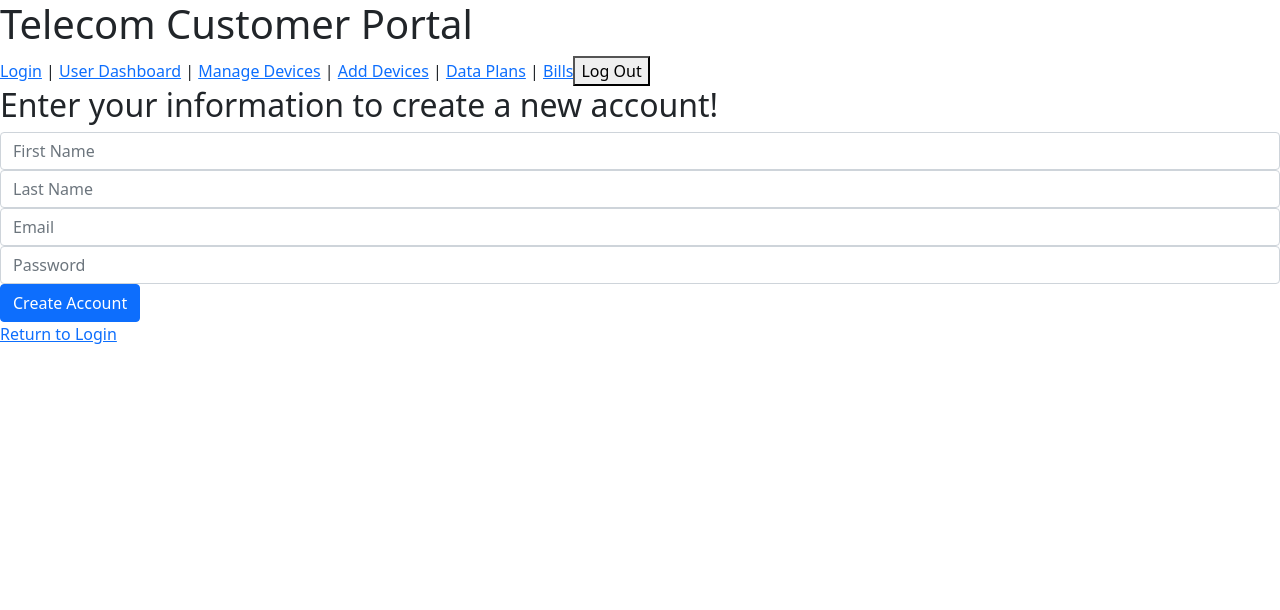
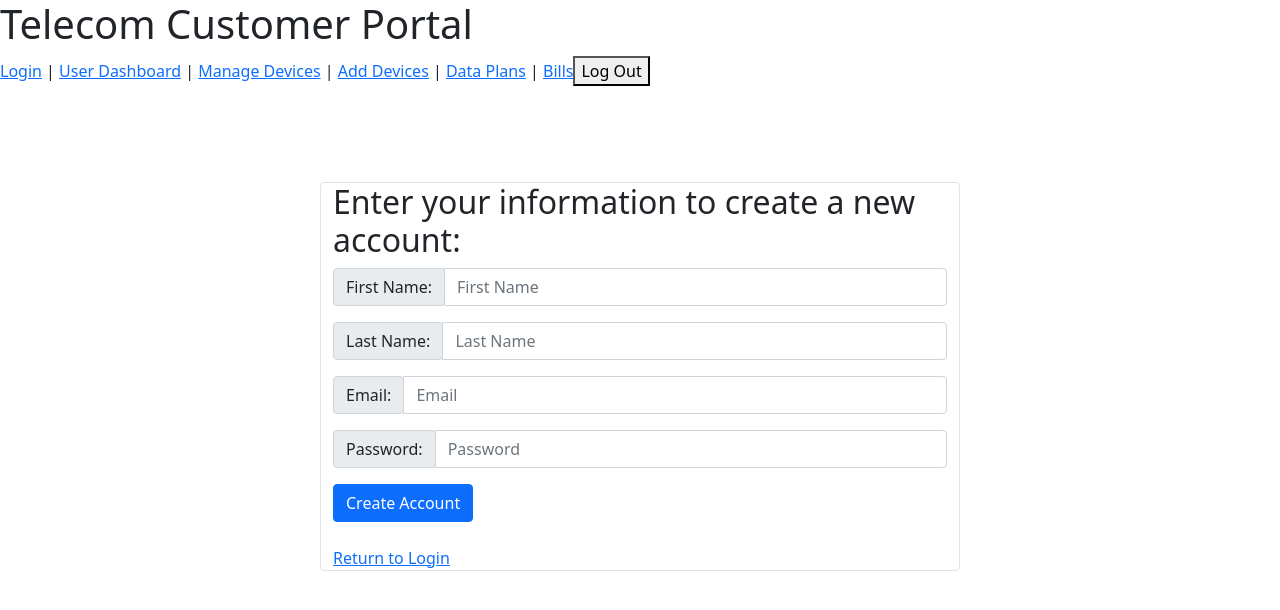
Before and after one commit to CoryFree42/TelecomCustomerPortal, an Angular app in the folder telecom-portal-angular/: page /new-user in a window 1280 px wide. Shown: the top 610 px of the page. Built offline with nearby package versions, Linux system fonts and the light colour scheme.

Commit message:
Added styles for the login, new user, user dashboard, and plans components.

```diff
--- a/telecom-portal-angular/src/app/login/login.component.html
+++ b/telecom-portal-angular/src/app/login/login.component.html
@@ -1,17 +1,35 @@
 
 
+<div class="container-fluid">
+    <div class="row">
+        <br>
+        <br>
+        <br>
+        <br>
+    </div>
+    <div class="row">
+        <div class="col-3"></div>
+        <div class="col-6 border rounded">
+            <h2>Enter a valid email and password to login:</h2>
+            <form (ngSubmit)="checkValidUser(); loginForm.reset()" class="mg-5" id="login-form" #loginForm>
+                <div class="input-group mb-3">
                     <div>
-    <h2>Enter a valid email and password to login</h2>
-    <form (ngSubmit)="checkValidUser(); loginForm.reset()" id="login-form" #loginForm>
-        <div class="form-group">
-            <input name="email"  [(ngModel)]="formData.email" class="form-control" placeholder="Email" type="text" />
+                        <span class="input-group-text" id="1">Email:</span>
                     </div>
-        <div class="form-group">
-            <input name="password" [(ngModel)]="formData.password" class="form-control" placeholder="Password" type="text" />
+                    <input name="email"  [(ngModel)]="formData.email" class="form-control" type="text" />
+                </div>
+                <div class="input-group mb-3">
+                    <div>
+                        <span class="input-group-text" id="2">Password:</span>
+                    </div>
+                    <input name="password" [(ngModel)]="formData.password" class="form-control" type="text" />
                 </div>
                 <div>
-            <input class="btn btn-primary submit-button" type="submit" value="Log In" />
+                    <input class="btn btn-primary" type="submit" value="Log In" />
                 </div>
             </form>
+            <br>
             <a [routerLink]="['/new-user']">Create New User</a>
         </div>
+    </div>
+</div>
--- a/telecom-portal-angular/src/app/new-user/new-user.component.html
+++ b/telecom-portal-angular/src/app/new-user/new-user.component.html
@@ -1,21 +1,50 @@
+<div class="container-fluid">
+    <div class="row">
+        <br>
+        <br>
+        <br>
+        <br>
+    </div>
+    <div class="row">
+        <div class="col-3"></div>
+        <div class="col-6 border rounded">
+            <h2>Enter your information to create a new account:</h2>
+            <form (ngSubmit)="handleSubmit(); userForm.reset()" class="mg-5" id="new-user" #userForm>
+                <div class="input-group mb-3">
                     <div>
-    <h2>Enter your information to create a new account!</h2>
-    <form (ngSubmit)="handleSubmit(); userForm.reset()" id="new-user" #userForm>
-        <div class="form-group">
+                        <span class="input-group-text" id="1">First Name:</span>
+                    </div>
                     <input name="first-name" [(ngModel)]="formData.firstName" class="form-control" placeholder="First Name" type="text" />
                 </div>
-        <div class="form-group">
+
+                <div class="input-group mb-3">
+                    <div>
+                        <span class="input-group-text" id="2">Last Name:</span>
+                    </div>
                     <input name="last-name" [(ngModel)]="formData.lastName" class="form-control" placeholder="Last Name" type="text" />
                 </div>
-        <div class="form-group">
+
+                <div class="input-group mb-3">
+                    <div>
+                        <span class="input-group-text" id="3">Email:</span>
+                    </div>
                     <input name="email" [(ngModel)]="formData.email" class="form-control" placeholder="Email" type="text" />
                 </div>
-        <div class="form-group">
+
+                <div class="input-group mb-3">
+                    <div>
+                        <span class="input-group-text" id="4">Password:</span>
+                    </div>
                     <input name="password" [(ngModel)]="formData.password" class="form-control" placeholder="Password" type="text" />
                 </div>
+
                 <div>
-            <input class="btn btn-primary submit-button" type="submit" value="Create Account" />
+                    <input class="btn btn-primary" type="submit" value="Create Account" />
                 </div>
             </form>
+            <br>
             <a [routerLink]="['/login']">Return to Login</a>
+            <br>
         </div>
+    </div>
+</div>
--- a/telecom-portal-angular/src/app/plans/plans.component.html
+++ b/telecom-portal-angular/src/app/plans/plans.component.html
@@ -1,14 +1,16 @@
-<table id="plansTable">
+<table id="plansTable" class="table table-striped">
+    <thead>
       <tr>
           <th>Number Of Devices</th>
           <th>Cost Per Device</th>
           <th>Plan Description</th>
       </tr>
+    </thead>
+    <tbody>
       <tr *ngFor="let plan of plans">
-      <div *ngIf="plan.dataPlanID != ''">
           <td>{{ plan.numberOfDevices }}</td>
           <td>{{ plan.costPerDevice }}</td>
           <td>{{ plan.planDescription }}</td>
-      </div>
       </tr>
+    </tbody>
 </table>
--- a/telecom-portal-angular/src/app/user-dashboard/user-dashboard.component.html
+++ b/telecom-portal-angular/src/app/user-dashboard/user-dashboard.component.html
@@ -1,12 +1,16 @@
-<div id="user-dashboard">
-    <h2>User Dashboard</h2>
-    <table id="user-table" class="table">
+
+
+    <table id="user-table" class="table table-striped">
+        <thead>
             <tr>
                 <th>First Name</th>
                 <th>Last Name</th>
                 <th>Email</th>
                 <th>Password</th>
+                <th>Update</th>
             </tr>
+        </thead>
+        <tbody>
             <tr>
                 <td>{{ currentUser.firstName }}</td>
                 <td>{{ currentUser.lastName }}</td>
@@ -17,31 +21,38 @@
                 <ng-template #content let-modal>
                 <div class="modal-header">
                     <h4 class="modal-title" id="modal-basic-title">User Update</h4>
-                <button type="button" class="close" aria-label="Close" (click)="modal.dismiss('Cross click')">
+                    <button type="button" class="btn-close" aria-label="Close" (click)="modal.dismiss('Cross click')">
                     <span aria-hidden="true">&times;</span>
                     </button>
                 </div>
                 <div class="modal-body">
                     <form>
                     <div class="form-group">
-                    <div class="input-group">
-                        <div>
-                            First Name:
+                        <div class="input-group mb-3">
+                            <div class="input-group mb-3">
+                                <div class="input-group-prepend">
+                                    <span class="input-group-text" id="basic-addon1">First Name:</span>
+                                </div>
                                 <input type="text" [(ngModel)]="tempUser.firstName" name=tempUser.firstName/>
                             </div>
-                        <div>
-                            Last Name:
+                        </div>
+                        <div class="input-group mb-3">
+                            <div class="input-group-prepend">
+                                <span class="input-group-text" id="basic-addon2">Last Name:</span>
+                            </div>
                             <input type="text" [(ngModel)]="tempUser.lastName" name=tempUser.lastName/>
                         </div>
-                        <div>
-                            Email:
+                        <div class="input-group mb-3">
+                            <div class="input-group-prepend">
+                                <span class="input-group-text" id="basic-addon3">Email:</span>
+                            </div>
                             <input type="text" [(ngModel)]="tempUser.email" name=tempUser.email/>
                         </div>
-                        <div>
-                            Password:
+                        <div class="input-group mb-3">
+                            <div class="input-group-prepend">
+                                <span class="input-group-text" id="basic-addon1">Password:</span>
+                            </div>
                             <input type="text" [(ngModel)]="tempUser.password" name=tempUser.password/>
-                        </div>
-
                         </div>
                     </div>
                     </form>
@@ -51,8 +62,9 @@
                 </div>
                 </ng-template>
             </tr>
+        </tbody>
     </table>
-</div>
+
 
 <ngb-alert *ngIf="errorMessage" type="danger" (closed)=" errorMessage = ''">{{ errorMessage }}
 </ngb-alert>
--- a/telecom-portal-angular/src/app/user-dashboard/user-dashboard.component.ts
+++ b/telecom-portal-angular/src/app/user-dashboard/user-dashboard.component.ts
@@ -34,6 +34,7 @@ export class UserDashboardComponent implements OnInit {
       console.log(result);
       this.currentUser = result;
     });
+    this._error.subscribe(message => this.errorMessage = message);
   }
 
   open(content:any, updateUser:User) {
```
Lines whose indentation alone changed are shown as unchanged.
